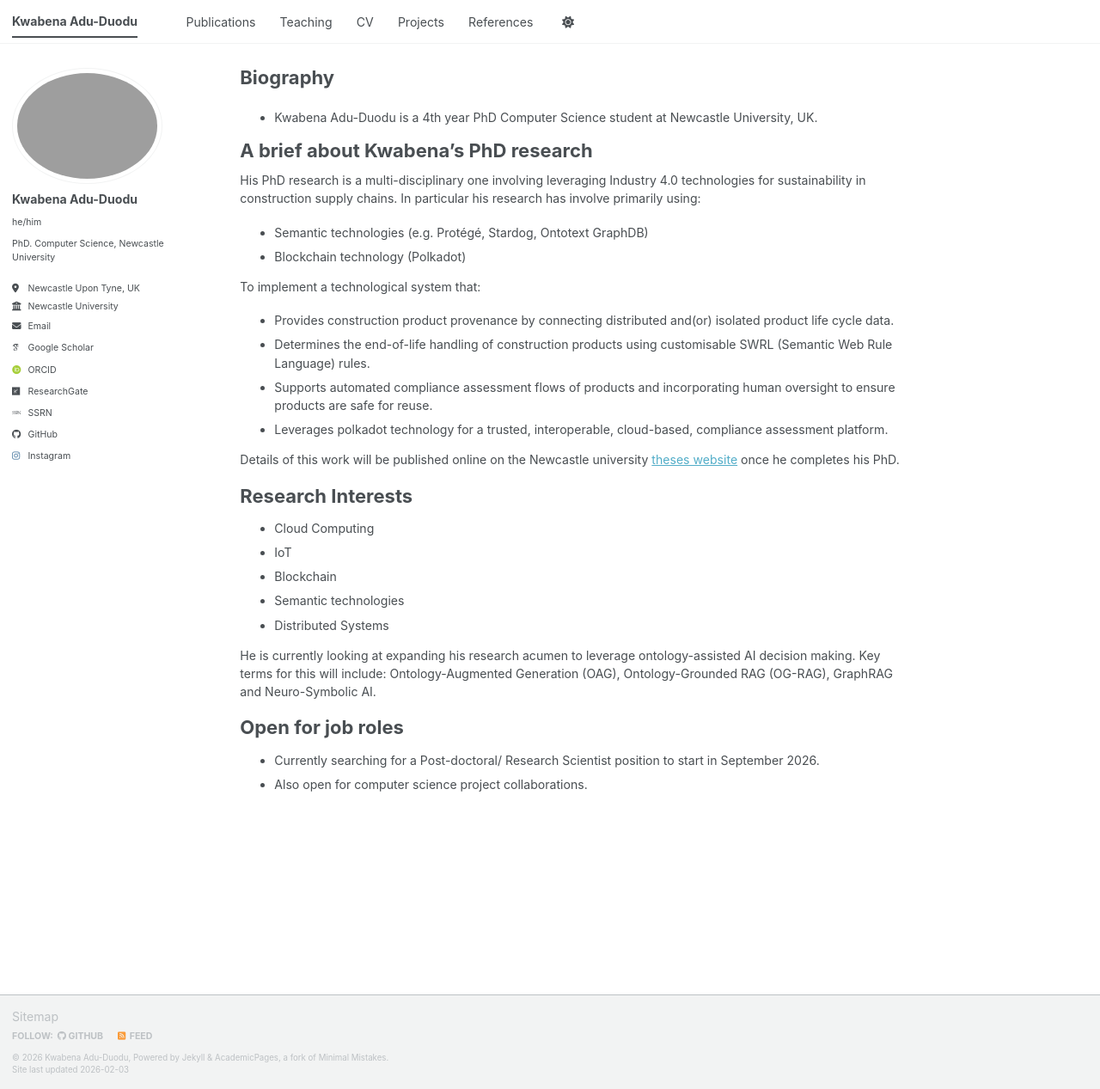
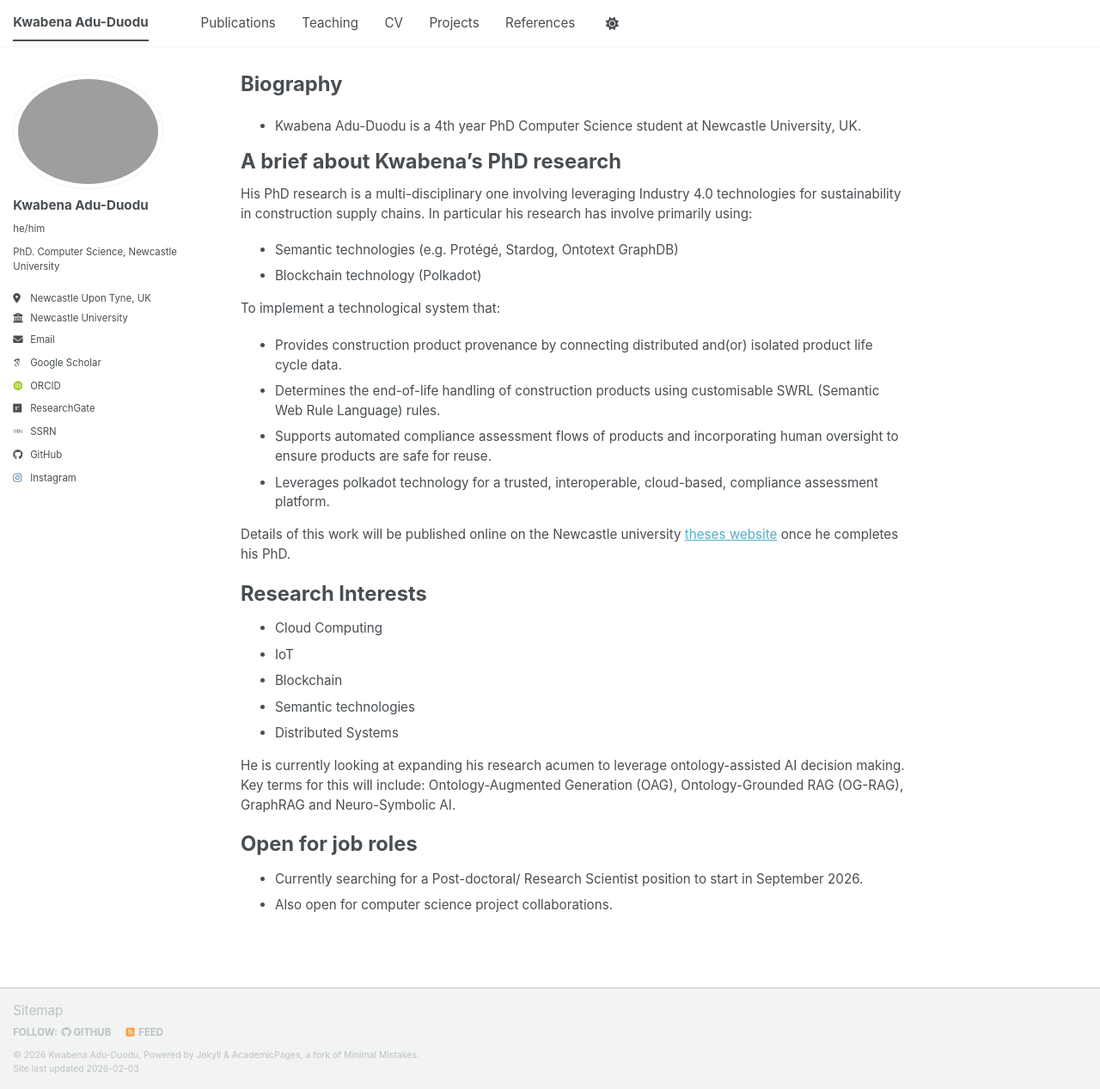
Before and after one commit to KAYDUODU/KAYDUODU.github.io, a Jekyll site: the page built from _pages/about.md, in a window 1280 px wide and 1267 px high. Shown: the whole window at 86% size. Built offline with Jekyll 4.4.1, drawn with Linux system fonts in a browser that asks for light colours; some web fonts are replaced; a script bundle is joined from its source files by our own code; library files that are not in the unit come from our copies.

Commit message:
Increase global font size from 88% to 95%

```diff
--- a/assets/css/main.scss
+++ b/assets/css/main.scss
@@ -43,7 +43,7 @@
 ;
 
 html {
-  font-size: 88%;   /* reduce size globally */
+  font-size: 95%;   /* reduce size globally */
 }
 
 body {
```
